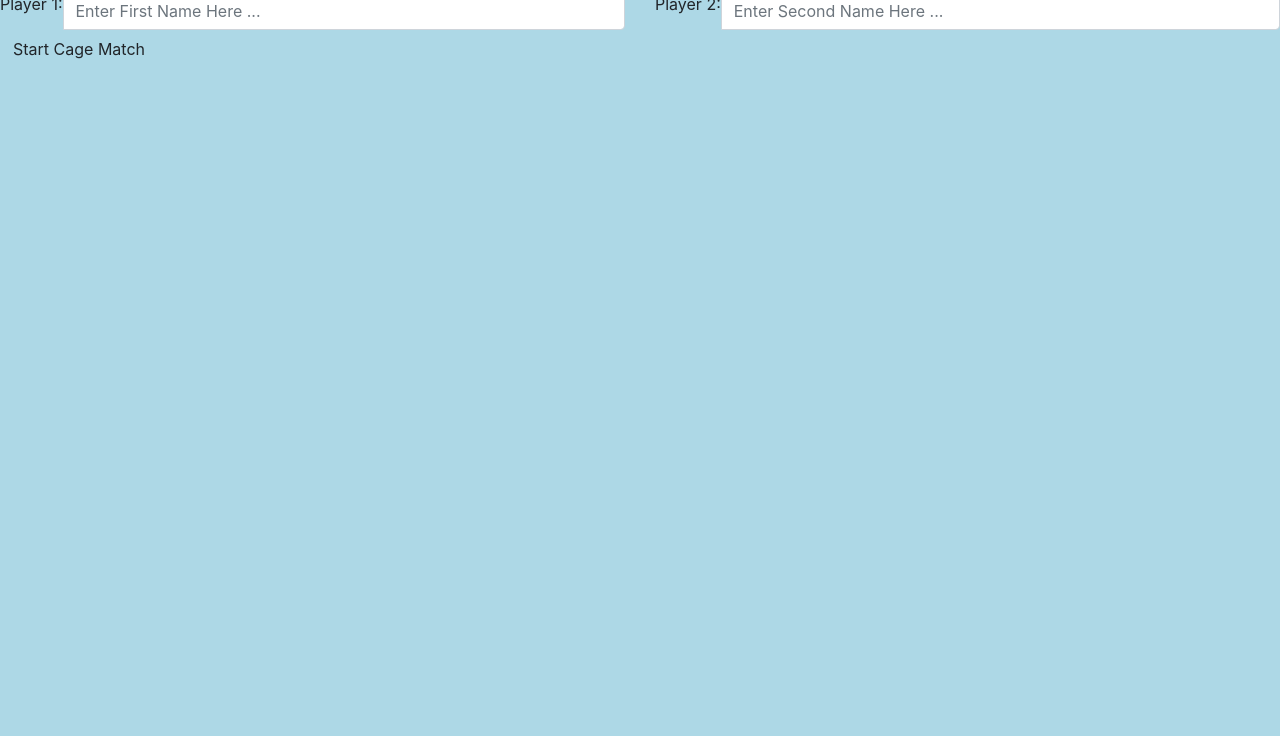
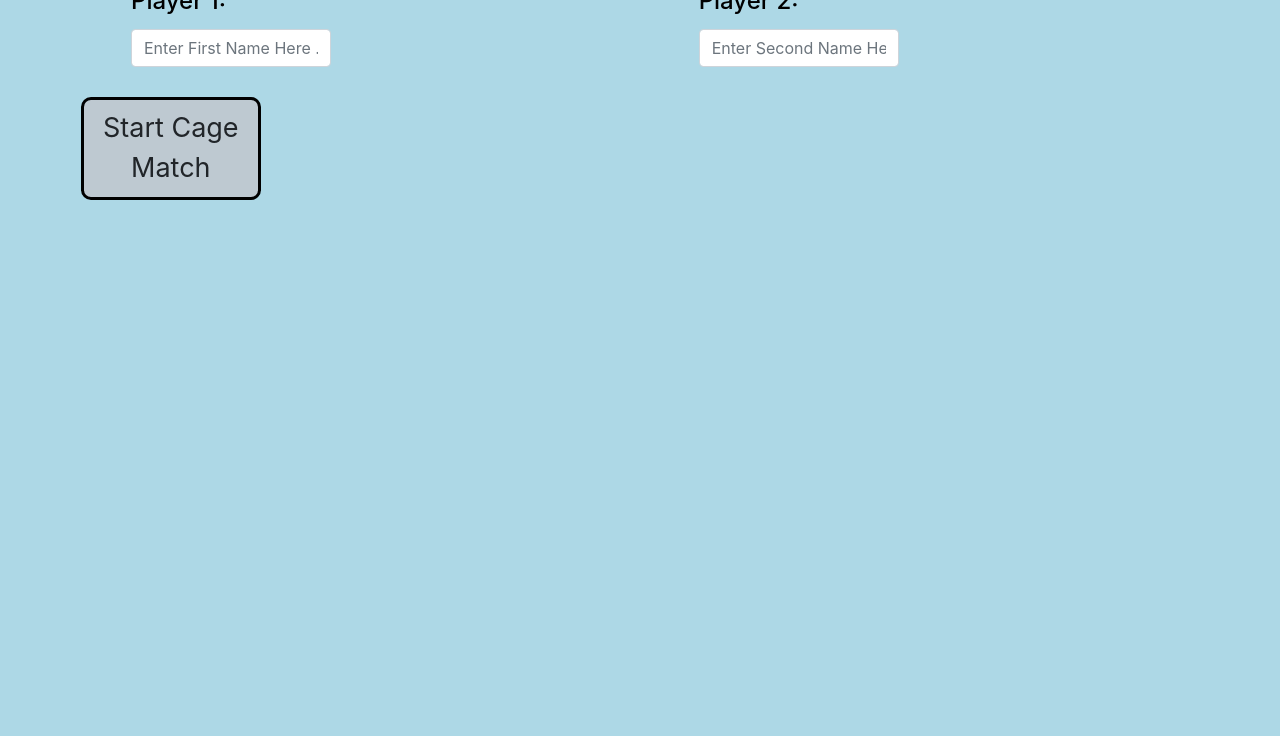
Before and after one commit to SMITHsharon/treehouseCagematch, a plain HTML site: page index.html in a window 1280 px wide. Shown: the part 64-800 px from the top of the page. Drawn offline with nearby package versions, Linux system fonts and the light colour scheme.

Commit message:
input fields and <start> button styled

```diff
--- a/index.html
+++ b/index.html
@@ -8,30 +8,30 @@
 </head>
 
 <body>
-	<h1>Treehouse Cage Match</h1>
+	<h4>Treehouse Cage Match</h4>
 
 	<div id="inputFields">
 		<div class="row">
-		  <div class="col-lg-6">
-		    <div class="input-group">
+		  <div class="col-lg-4 nameInput">
+		    <!-- <div class="input-group"> -->
 		      <span class="label label-info">Player 1:</span>
-		      <input type="text" id="userInput1" class="form-control" placeholder="Enter First Name Here ...">
-		    </div><!-- /input-group -->
-		  </div class="col-lg-6">
+		      <input type="text" id="userInput1" class="form-control" size="25" placeholder="Enter First Name Here ...">
+		    <!-- </div> -->
+		  </div>
 
 
-		  <div class="col-lg-6">
-		    <div class="input-group">
+		  <div class="col-lg-4 nameInput">
+		    <!-- <div class="input-group"> -->
 		      <span class="label label-info">Player 2:</span>
-		      <input type="text" id="userInput2" class="form-control" placeholder="Enter Second Name Here ...">
-		    </div><!-- /input-group -->
-		  </div class="col-lg-6">
+		      <input type="text" id="userInput2" class="form-control" size="25" placeholder="Enter Second Name Here ...">
+		    <!-- </div> -->
+		  </div>
 		 </div>
 
 
-	    <div class="input-group">
+	    <div id="goButtonDiv" class="input-group">
 	      <span class="input-group-btn">
-	        <button id="go" class="btn btn-default" type="button">Start Cage Match</button>
+	        <button id="go" class="btn btn-default btn-lg" type="button">Start Cage Match</button>
 	      </span>
 	    </div> <!--/input-group -->
 	</div> <!--/inputFields -->
--- a/javascripts/main.js
+++ b/javascripts/main.js
@@ -17,40 +17,23 @@ let person2 = [];
 // * uses jquery .animate method to apply animation to the images
 const writeOutput = () => {
 console.log("writing output");
+console.log("person1 :: ", person1);
+console.log("person2 :: ", person2);
+
 	domString = "";
 
 	// display profile pics
 	domString += `<div class="pic row">`;
-	domString += `<div class="col-sm-6">`;
-	// domString += `<img src="${humanArray[i].image}">`;
+	domString += `<div class="col-sm-4">`;
+	domString += `<div><img src="${person1.gravatar_url}">`;
+	domString += `<img src="${person2.gravatar_url}">`;
+	domString += `</div>`;
 	domString += `</div>`; // close ".col-sm-6"
 	domString += `</div>`; // close ".pic row"
+
+	$("#outputContainer").append(domString);
 };
 
-
-// event handler for <Start Cage Match> button
-$("#go").on("click", function(){
-
-	Promise.all([loadTreeHse1(), loadTreeHse2()])
-	.then(function(result){
-// console.log("result :: ", result);
-		result.forEach(function(treehouseData, index){
-			if (index === 0) {
-				person1 = treehouseData;
-				// person1.push(treehouseData);
-			} else {
-				person2 = treehouseData;
-				// person2.push(treehouseData);
-			}
-console.log("person1 :: ", person1);
-console.log("person2 :: ", person2);
-		});
-		writeOutput();
-	})
-	.catch(function(fileError){
-		alert("This person does not have a Treehouse account ...");
-	});
-});
 
 
 // event handerl will read text input string, e.g., "geoffwebb"
@@ -81,6 +64,31 @@ const loadTreeHse2 = (person2URL) => {
 		.fail ((error) => reject(error));
 	});
 };
+
+
+// event handler for <Start Cage Match> button
+$("#go").on("click", () => {
+
+	Promise.all([loadTreeHse1(), loadTreeHse2()])
+	.then(function(result){
+// console.log("result :: ", result);
+		result.forEach( (treehouseData, index) => {
+			if (index === 0) {
+				person1 = treehouseData;
+				// person1.push(treehouseData);
+			} else {
+				person2 = treehouseData;
+				// person2.push(treehouseData);
+			}
+		});
+
+		writeOutput();
+	})
+	.catch( (fileError) => {
+		alert("This person does not have a Treehouse account ...");
+	});
+});
+
 
 // Promise.all([loadTreeHse1(), loadTreeHse2()])
 // .then(function(result){
--- a/styles/main.css
+++ b/styles/main.css
@@ -1,3 +1,52 @@
 body {
 	background-color: lightblue;
 }
+
+h4 {
+	margin-left: 15px;
+}
+
+
+/**************************************************/
+/* style input fields and <Start Cage Match> button
+/**************************************************/
+.nameInput {
+	margin-top: 10px;
+	margin-left: 10%;
+}
+
+
+.label-info {
+	background: none;
+	font-size: 24px;
+	color: black;
+	font-weight: 500;
+}
+
+
+input {
+	margin-top: 10px;
+}
+
+input[type="text"] {
+    width: 200px;
+}
+
+
+#go {
+	margin-top: 30px;
+	margin-left: 31%;
+	font-size: 27px;
+	padding-left: 10px 35px;
+	background: #bec9d1;
+	border: 3px solid black;
+	border-radius: 10px;
+}
+
+
+/**************************************************/
+/* style output
+/**************************************************/
+img {
+	height: 50%;
+}
```
